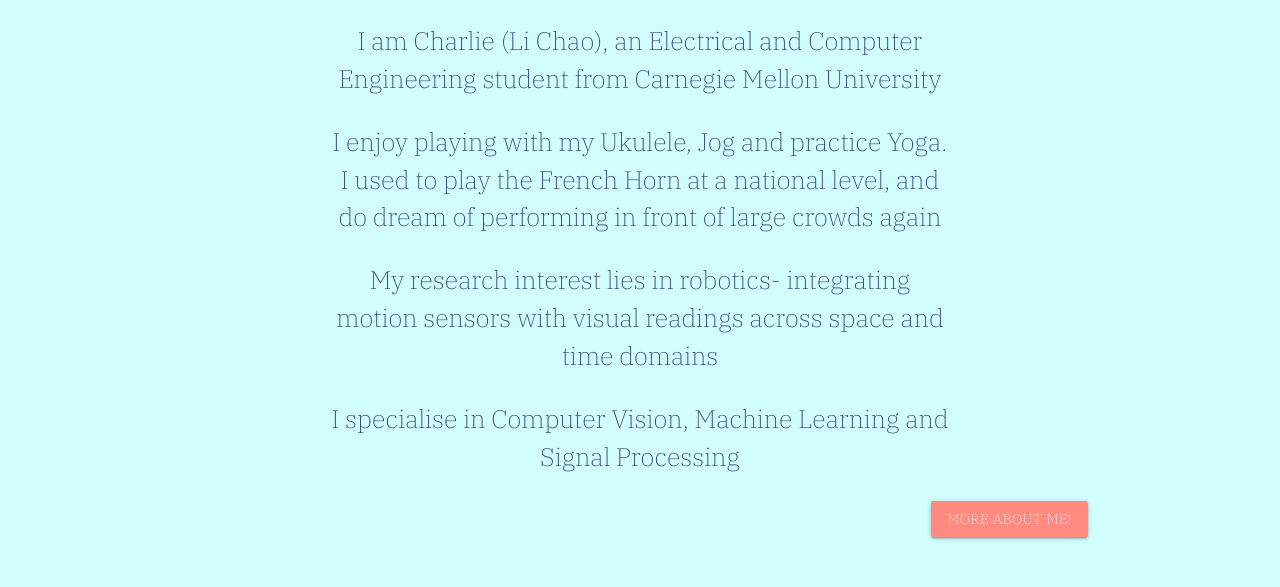
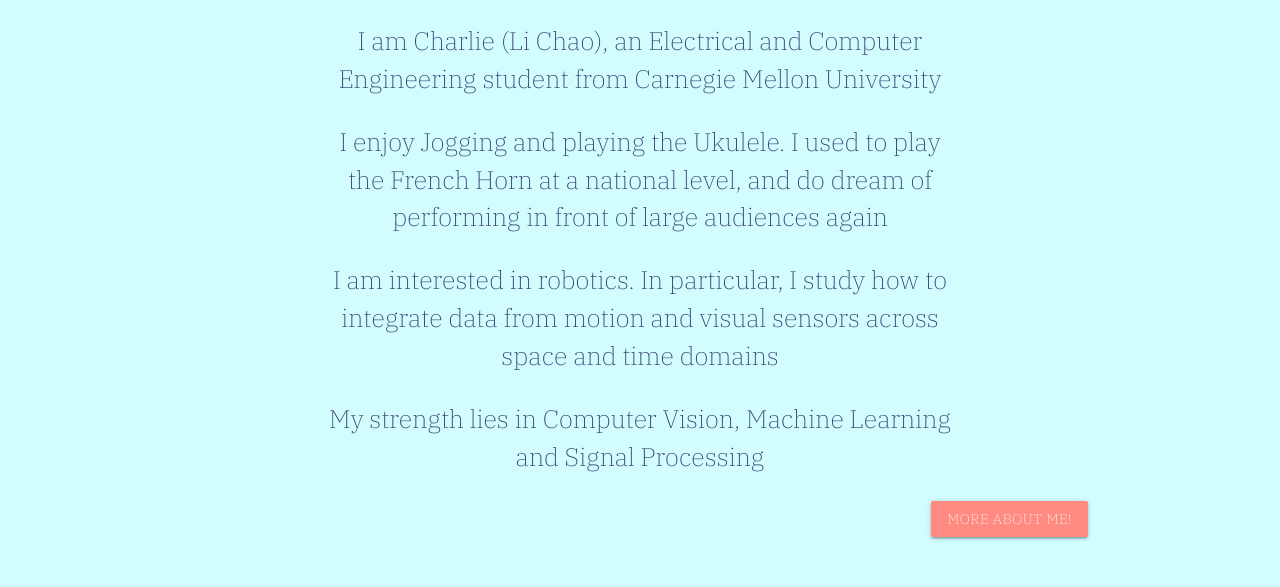
Before and after one commit to spartace98/spartace98.github.io, a plain HTML site: page index.html in a window 1280 px wide. Shown: the part 842-1429 px from the top of the page. Drawn offline with nearby package versions, Linux system fonts and the light colour scheme.

Commit message:
slight changes

```diff
--- a/index.html
+++ b/index.html
@@ -92,14 +92,14 @@
                         I am Charlie (Li Chao), an Electrical and Computer Engineering student from Carnegie Mellon University
                     </p>
                     <p class="flow-text">
-                        I enjoy playing with my Ukulele, Jog and practice Yoga. I used to play the French Horn at a national level, and do dream of performing in front of large crowds again
+                        I enjoy Jogging and playing the Ukulele. I used to play the French Horn at a national level, and do dream of performing in front of large audiences again
                     </p>
                     <p class="flow-text">
-                        My research interest lies in robotics- integrating motion sensors with visual readings across space and time domains
+                        I am interested in robotics. In particular, I study how to integrate data from motion and visual sensors across space and time domains
                         <!-- My passion is to use high performing computations to better visualise and understand the world around us. -->
                     </p>
                     <p class="flow-text">
-                        I specialise in Computer Vision, Machine Learning and Signal Processing
+                        My strength lies in Computer Vision, Machine Learning and Signal Processing
                     </p>
                 </center>
             </div>
```
Also changed, not shown: 2 other files.
